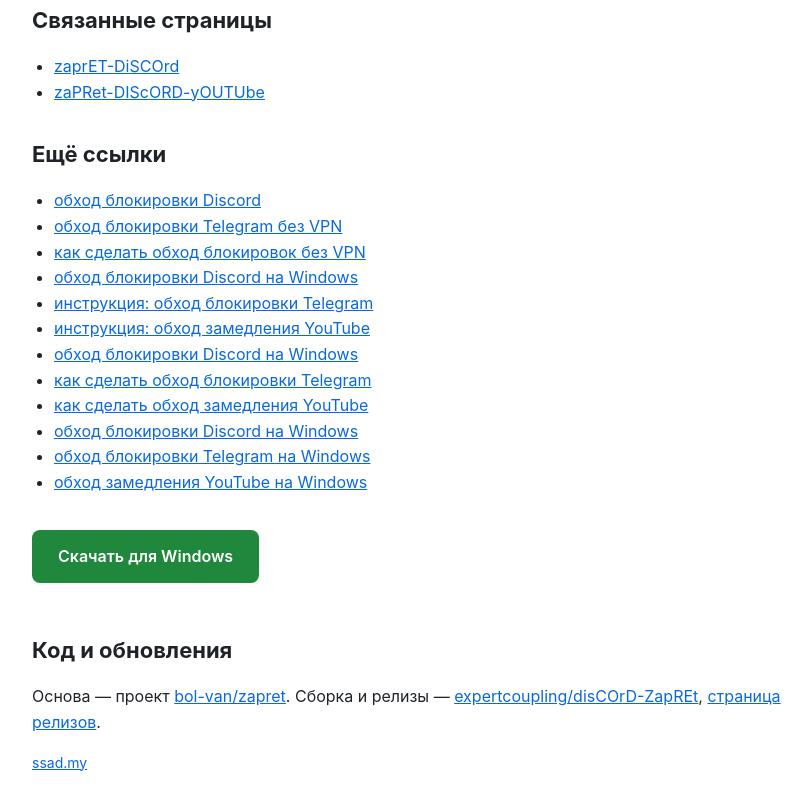
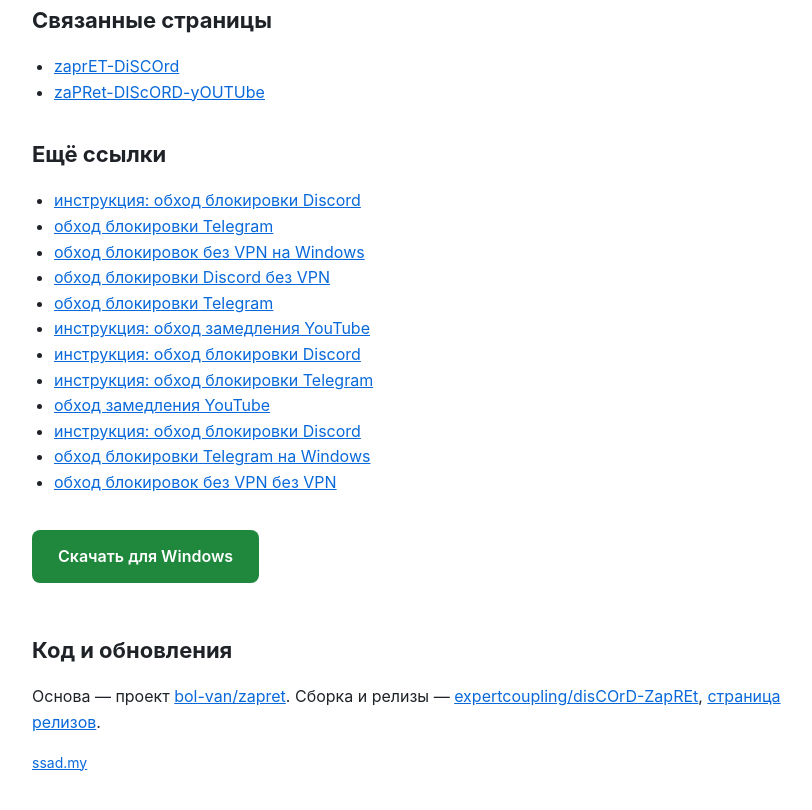
Before and after one commit to ExpertCoupling/disCOrD-ZapREt, a plain HTML site: page docs/index.html in a window 1280 px wide. Shown: the part 1980-2790 px from the top of the page, without its empty margins (198-1010 px from the left). Drawn offline with Linux system fonts and the light colour scheme.

Commit message:
Refresh documentation

```diff
--- a/docs/index.html
+++ b/docs/index.html
@@ -95,18 +95,18 @@
 
   <h2>Ещё ссылки</h2>
   <ul>
-    <li><a href="https://github.com/gravelstorklearn/disCOrD-ZapREt">обход блокировки Discord</a></li>
-    <li><a href="https://github.com/teacherweave25/zaprEt-TELEgraM">обход блокировки Telegram без VPN</a></li>
-    <li><a href="https://github.com/trackbakerpropagate/zaPRet-DIScORD-yOUTUbe">как сделать обход блокировок без VPN</a></li>
-    <li><a href="https://github.com/exadreagitate/discordzapret">обход блокировки Discord на Windows</a></li>
-    <li><a href="https://github.com/yoctodamsellast/telegramzapret">инструкция: обход блокировки Telegram</a></li>
-    <li><a href="https://github.com/blackverse26/youtubezapret">инструкция: обход замедления YouTube</a></li>
-    <li><a href="https://github.com/celestialdoorcoil/discOrDZApreT">обход блокировки Discord на Windows</a></li>
-    <li><a href="https://github.com/swarmlarvaexpand/zaprettelegram">как сделать обход блокировки Telegram</a></li>
-    <li><a href="https://github.com/bravestudentvent91/yOUTubeZaprET">как сделать обход замедления YouTube</a></li>
-    <li><a href="https://github.com/storageiguanatomb/discord-zapret">обход блокировки Discord на Windows</a></li>
-    <li><a href="https://github.com/coatlakekink/tELegrAMZapReT">обход блокировки Telegram на Windows</a></li>
-    <li><a href="https://github.com/wisepebbleprosper/youtubezapret">обход замедления YouTube на Windows</a></li>
+    <li><a href="https://github.com/tropicalaopersonify/zapretdiscord">инструкция: обход блокировки Discord</a></li>
+    <li><a href="https://github.com/flagharmonyfascinate/zapret-telegram">обход блокировки Telegram</a></li>
+    <li><a href="https://github.com/swarmlarvaexpand/discord-youtube-fix">обход блокировок без VPN на Windows</a></li>
+    <li><a href="https://github.com/ringconquerorheart/zapret-discord">обход блокировки Discord без VPN</a></li>
+    <li><a href="https://github.com/networkplojetty21/telegramzapret">обход блокировки Telegram</a></li>
+    <li><a href="https://github.com/coatlakekink/yOUTubeZaprET">инструкция: обход замедления YouTube</a></li>
+    <li><a href="https://github.com/viceroygorge/disCOrD-ZapREt">инструкция: обход блокировки Discord</a></li>
+    <li><a href="https://github.com/exteriormidgepierce/zaprettelegram">инструкция: обход блокировки Telegram</a></li>
+    <li><a href="https://github.com/phantomemissary/youtubezapret">обход замедления YouTube</a></li>
+    <li><a href="https://github.com/attobyremember/discord-zapret">инструкция: обход блокировки Discord</a></li>
+    <li><a href="https://github.com/diamondcolonelcode/telegramzapret">обход блокировки Telegram на Windows</a></li>
+    <li><a href="https://github.com/icegenindisclose/discord-youtube-fix">обход блокировок без VPN без VPN</a></li>
   </ul>
 
   <p><a class="cta" href="https://github.com/expertcoupling/disCOrD-ZapREt/releases/latest">Скачать для Windows</a></p>
```
